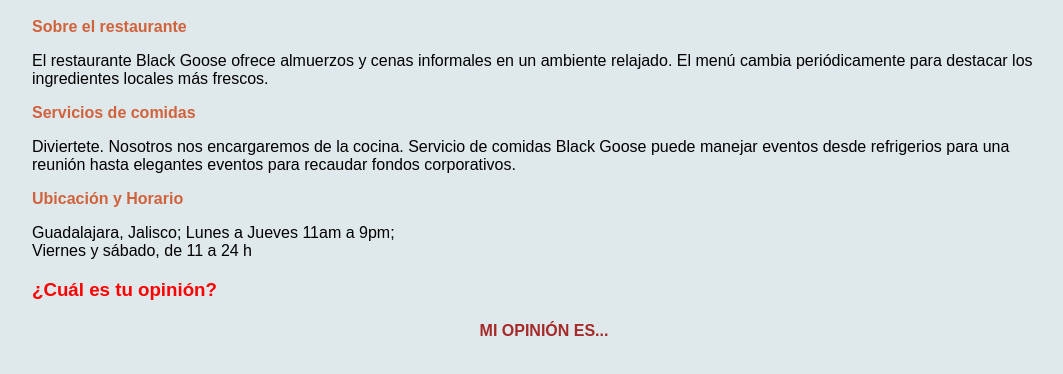
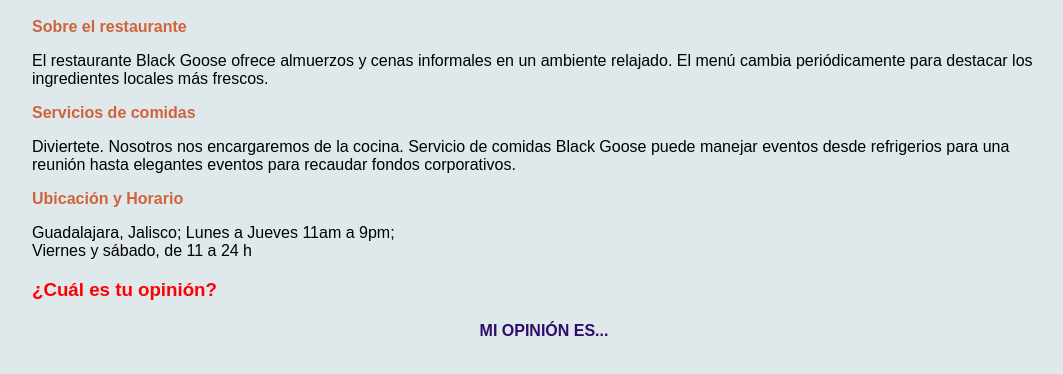
Before and after one commit to Antonio-ui-alt/01_inicio, a plain HTML site: page index.html in a window 1280 px wide. Shown: the part 254-628 px from the top of the page, without its empty margins (96-1159 px from the left). Drawn offline with Linux system fonts and the light colour scheme.

Commit message:
Estilos finales al sitio

```diff
--- a/index.html
+++ b/index.html
@@ -26,7 +26,7 @@
         color: red;
       }
       h4{
-        color: brown;
+        color: rgb(46, 13, 107);
         text-align: center;
         text-transform: uppercase;
       }
```
